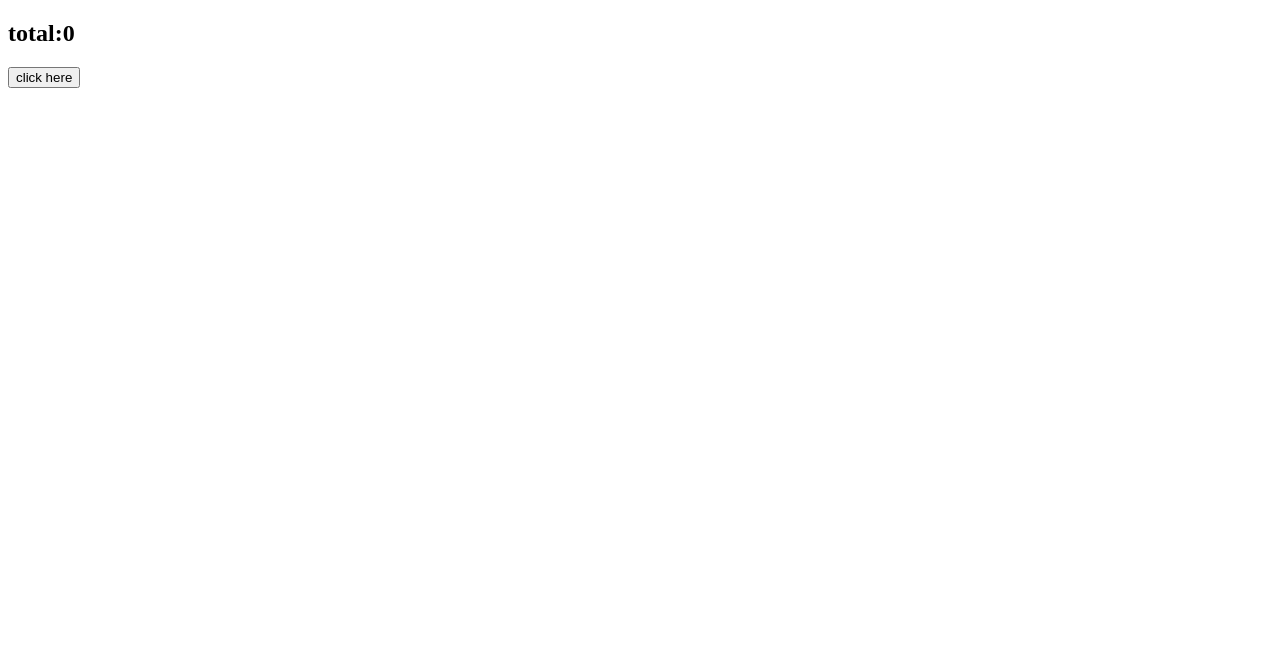
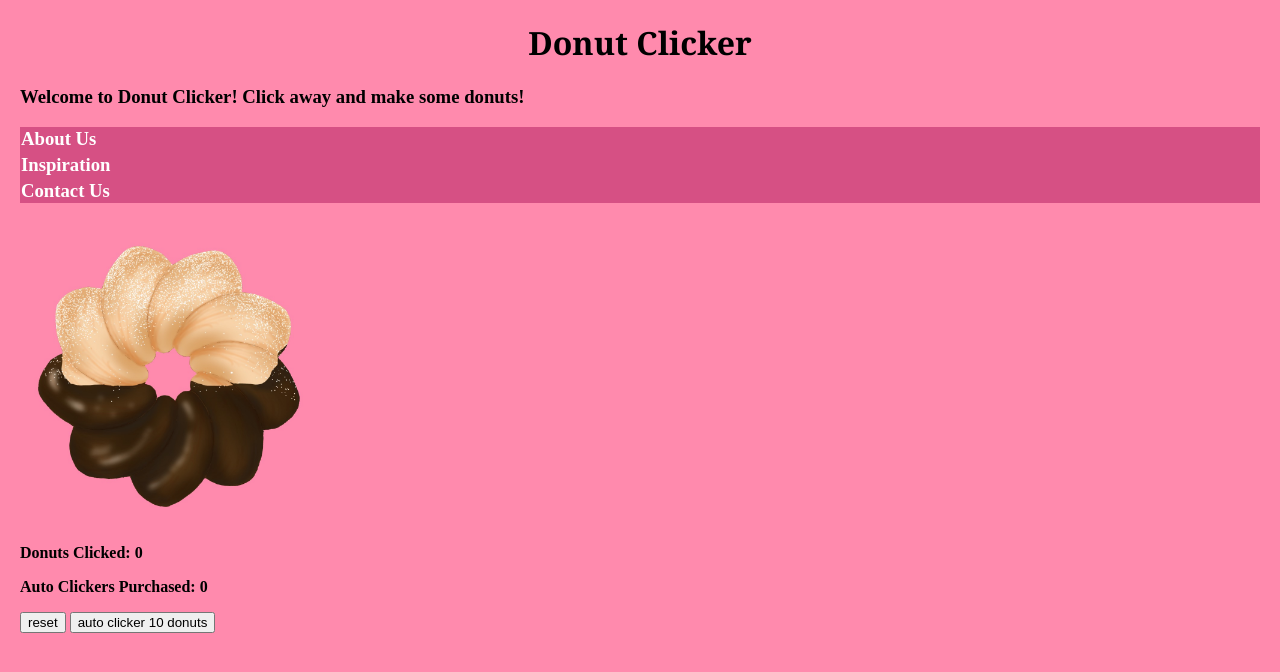
Before and after one commit to WeCanCodeIT/donut-clicker-Bryanna192, a plain HTML site: page index.html in a window 1280 px wide. Drawn offline with Linux system fonts and the light colour scheme.

Commit message:
I made a donut clicker!

```diff
--- a/app.js
+++ b/app.js
@@ -0,0 +1,34 @@
+const counter = document.getElementById("counter");
+const clickCounter= document.getElementById("clickerCounter");
+let autoClickerPurchase = document.getElementById("autoClickerBuyBtn");
+let autoClickerPrice = 10;
+let clicks = 0;
+let autoClicker = 0;
+function increment(){
+    clicks++;
+    counter.innerHTML = clicks;
+    clickCounter.innerHTML = autoClicker;
+
+}
+function purchaseAutoClicker(){
+    if (clicks >= autoClickerPrice){
+        clicks-= autoClickerPrice;
+        autoClicker ++;
+        autoClickerPrice =Math.round (autoClickerPrice*1.1);
+        counter.innerHTML = clicks;
+        clickCounter.innerHTML = autoClicker;
+        autoClickerPurchase.innerHTML =`auto clicker ${autoClickerPrice} donuts`;
+        setInterval(() => {
+        increment()
+        }, 1000);
+    }
+}
+function reset(){
+    clicks = 0;
+    counter.innerHTML = clicks;
+    autoClicker = 0;
+    clickCounter.innerHTML = autoClicker;
+
+}
+
+document.addEventListener('DOMContentLoaded', function*() {})
--- a/index.html
+++ b/index.html
@@ -2,14 +2,31 @@
 <html lang="en">
 <head>
     <meta charset="UTF-8">
-    <meta http-equiv="X-UA-Compatible" content="IE=edge">
     <meta name="viewport" content="width=device-width, initial-scale=1.0">
+    <title>Fred the Baker Baking Company</title>
     <link rel="stylesheet" href="style.css">
-    <title>Donut Clicker</title>
 </head>
 <body>
-    <h2>total:0 </h2>
-<button id="DonutButton">click here </button>
-    <script src="app.js"></script>
+    <h1>Donut Clicker</h1>
+    <h3>Welcome to Donut Clicker! Click away and make some donuts!</h3>
+<h3>
+    <nav class="navBar">
+        <ul>
+            <li><a href="About.html">About Us</a></li>
+            <li><a href="Inspiration.html"><li>Inspiration</a></li>
+            <li><a href="https://github.com/Bryanna192/Bryanna192.github.io"><li>Contact Us</li></a></li>
+        </ul>
+    </nav>
+</h3>
+<h4>
+    <div>
+    <img src="MyDonut.jpg" id = "donut" style = "width: 300px;" onclick ="increment()">
+    <p>Donuts Clicked: <span id = "counter">0</span></p>
+    <p>Auto Clickers Purchased: <span id = "clickerCounter">0</span></p>
+    <button id = "reset" onclick = "reset()">reset</button>
+    <button id = "autoClickerBuyBtn" onclick = "purchaseAutoClicker()">auto clicker 10 donuts</button>
+    </div>
+</h4>
 </body>
+<script src="app.js"></script>
 </html>
--- a/style.css
+++ b/style.css
@@ -0,0 +1,39 @@
+body{
+    margin: 20px;
+    background-color: rgb(255, 138, 173);
+}
+h1{
+    font-family: Cambria, Cochin, Georgia, Times, 'Times New Roman', serif;
+    text-align: center;
+}
+.navBar ul{
+    list-style-type: none;
+    background-color: rgb(214, 80, 132);
+    padding: 0px;
+    margin: 0px;
+    overflow: hidden;
+}
+.navBar a{
+    text-decoration: none;
+    padding: 1px;
+    display: block;
+    text-align: lef;
+    color: white
+
+}
+.navBar a:hover{
+    background-color: rgb(255, 99, 13);
+}
+img.html {
+    div{
+display: flex;
+justify-content: center;
+background-color: rgb (255, 138, 173);
+}
+    width: 20% ;
+    text-align: center;
+    margin: auto;
+    border-radius: 50%;
+
+
+}
```
Also changed, not shown: About.html (added, +16 -0 lines), Inspiration.html (added, +18 -0 lines), MyDonut.jpg (added), MyDonut.png (added).
